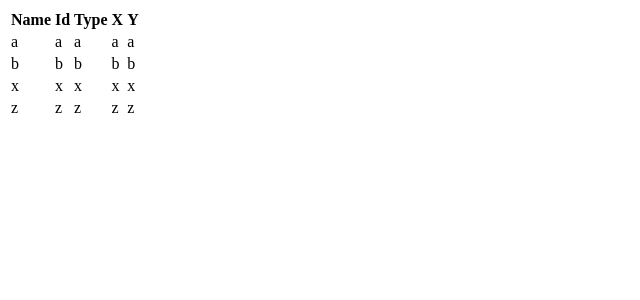
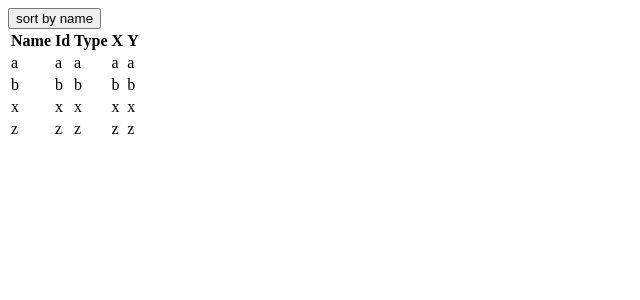
Before and after one commit to niklaushug/konoma-transport-app, a React (Create React App) app in the folder client/: page / in a window 1280 px wide. Shown: the top 300 px of the page, without its empty margins (0-640 px from the left). Built offline with nearby package versions, Linux system fonts and the light colour scheme.

Commit message:
add button to sort list

```diff
--- a/client/src/App.js
+++ b/client/src/App.js
@@ -31,16 +31,22 @@ class App extends Component {
   }
 
   componentDidMount() {
-    this.getList();
+    this.getList()
   }
 
   getList = () => this.setState({list: sortBy(['a', 'x', 'b', 'z'])})
+
+  reverseList = () =>
+    this.setState(prevState => ({
+        list: prevState.list.reverse()
+    }))
 
   render () {
     const {list} = this.state
 
     return (
       <div>
+      <button onClick={this.reverseList}>sort by name</button>
       {list.length ? (
         <table>
           <TableHeader />
```
